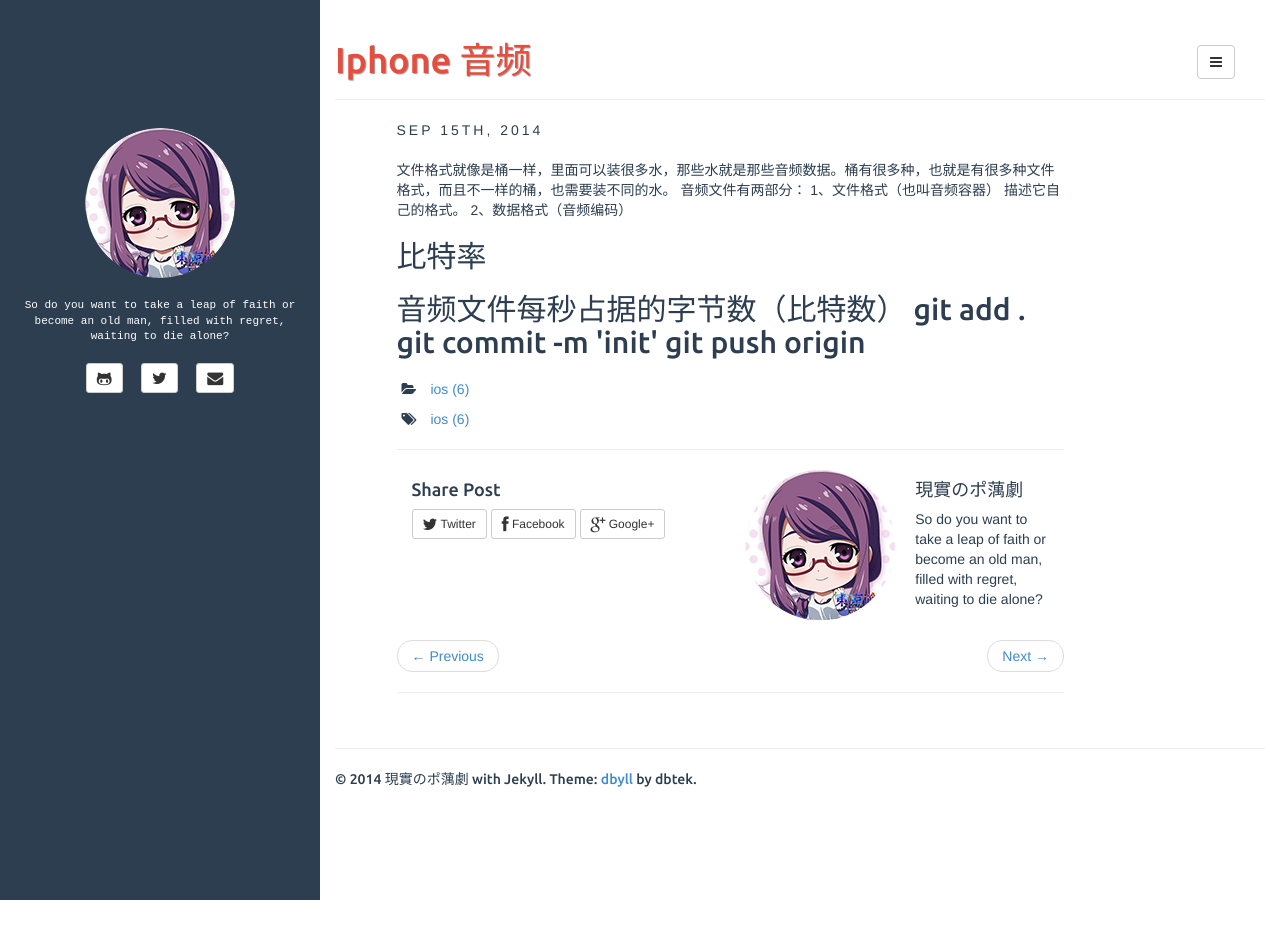
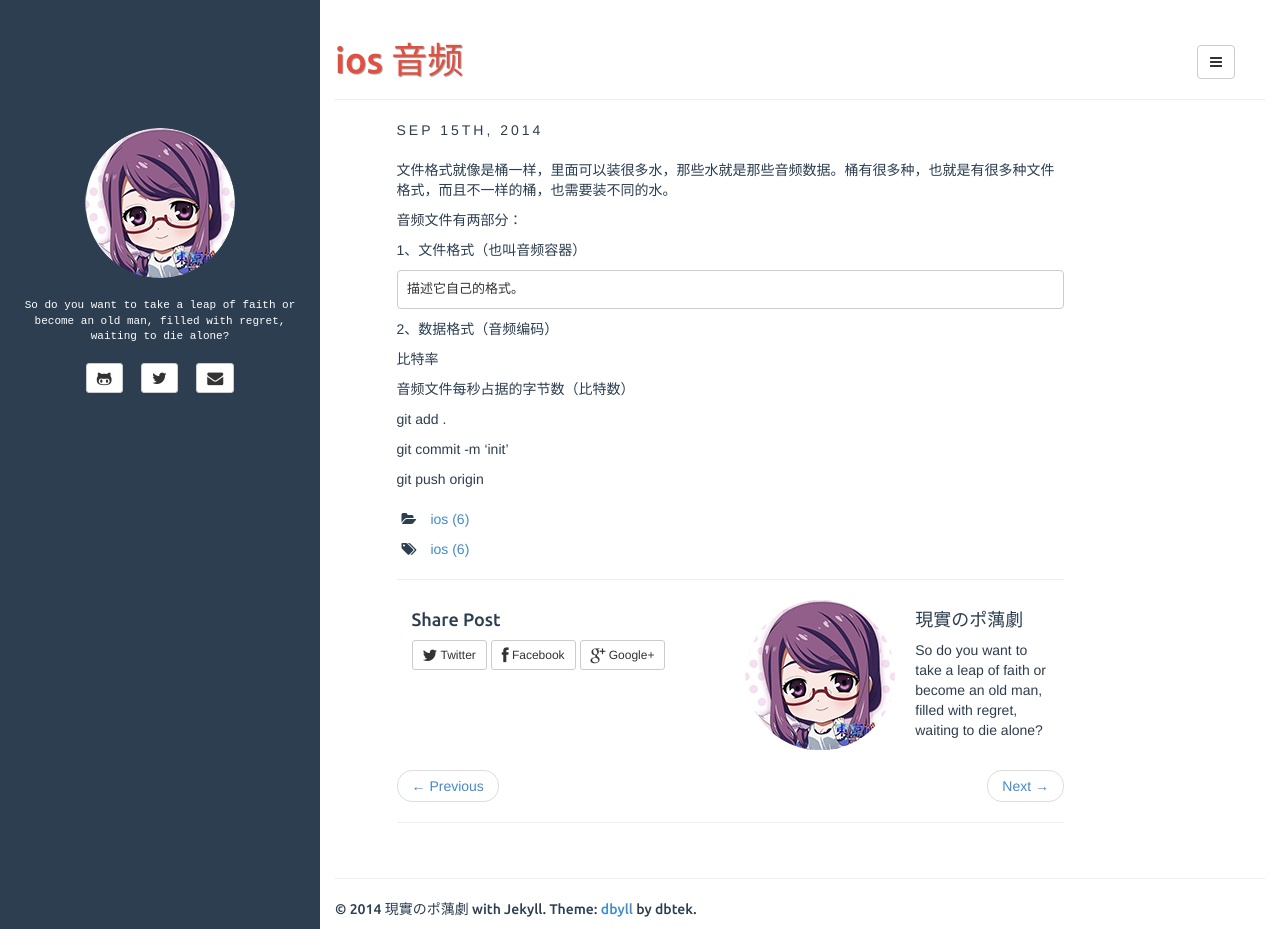
Before and after one commit to plusyu/plusyu.github.io, a Jekyll site: the page built from _posts/2014-09-15-iphone 音频.md, in a window 1280 px wide and 929 px high. Built offline with Jekyll 4.4.1, drawn with Linux system fonts in a browser that asks for light colours.

Commit message:
update all

```diff
--- a/_posts/2014-09-15-iphone 音频.md
+++ b/_posts/2014-09-15-iphone 音频.md
@@ -1,24 +1,32 @@
 ---
 layout: post
-title: Iphone 音频
+title: ios 音频
 categories: [ios]
 tags: [ios]
-description: ios 音频
+description: ios 音频基础知识
 ---
 
 
 文件格式就像是桶一样，里面可以装很多水，那些水就是那些音频数据。桶有很多种，也就是有很多种文件格式，而且不一样的桶，也需要装不同的水。
+
 音频文件有两部分：
+
 1、文件格式（也叫音频容器）
+
 	描述它自己的格式。
+
 2、数据格式（音频编码）
 
-<h2>比特率<h2>
+
+比特率
+
 音频文件每秒占据的字节数（比特数）
 
 
 
 
 git add .
+
 git commit -m 'init'
+
 git push origin
```
Also changed, not shown: _posts/2013-3-23-java.md (added, +28 -0 lines).
